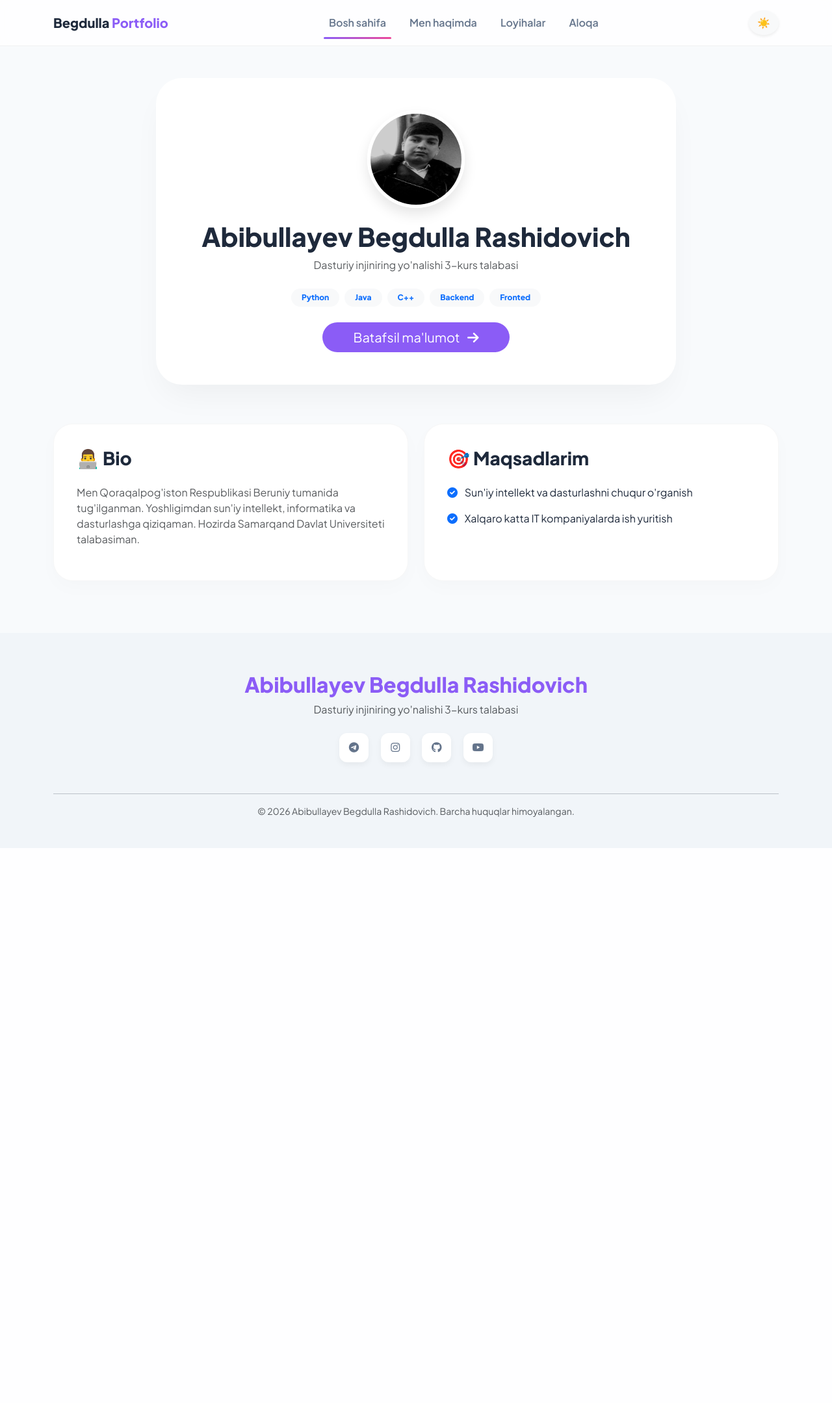
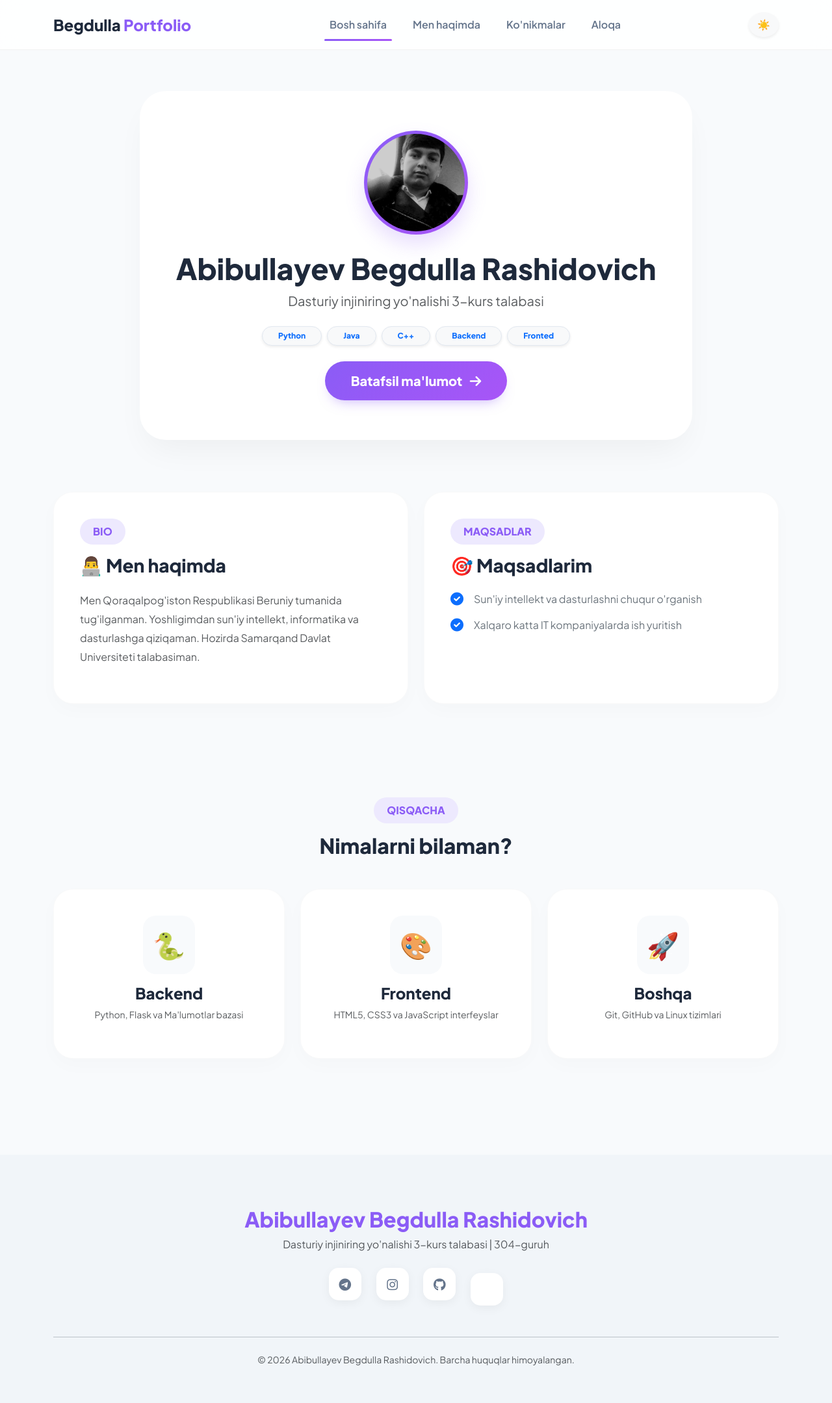
Before and after one commit to Begdulla005/Begdulla_portfolio, a Flask app: page / in a window 1280 px wide. Shown: the whole page at 65% size. Before the commit the page ends 1305 px from the top, so only its background shows below. Run offline with Flask 3, Linux system fonts and the light colour scheme.

Commit message:
Mukammal dizayn yakunlandi

```diff
--- a/templates/index.html
+++ b/templates/index.html
@@ -12,6 +12,7 @@
     <style>
         :root {
             --primary-purple: #8b5cf6;
+            --primary-gradient: linear-gradient(135deg, #8b5cf6 0%, #a855f7 100%);
             --soft-bg: #f8fafc;
         }
 
@@ -22,89 +23,141 @@
             scroll-behavior: smooth;
         }
 
-        /* --- 1. Navigatsiya menyusi (image_6e565a.png kabi) --- */
+        /* --- Navigatsiya --- */
         .navbar {
-            background: rgba(255, 255, 255, 0.8);
-            backdrop-filter: blur(10px);
+            background: rgba(255, 255, 255, 0.85);
+            backdrop-filter: blur(15px);
             padding: 15px 0;
             border-bottom: 1px solid rgba(0,0,0,0.05);
+            transition: all 0.3s ease;
         }
 
-        .navbar-brand { font-weight: 800; color: #1e293b; }
+        .navbar-brand { font-weight: 800; color: #1e293b; font-size: 1.5rem; }
         .navbar-brand span { color: var(--primary-purple); }
 
         .nav-link {
             font-weight: 600;
             color: #64748b !important;
-            margin: 0 10px;
+            margin: 0 12px;
             position: relative;
+            transition: color 0.3s ease;
         }
+
+        .nav-link:hover { color: var(--primary-purple) !important; }
 
         .nav-link.active::after {
             content: '';
             position: absolute;
             bottom: -5px; left: 0; width: 100%; height: 3px;
-            background: linear-gradient(90deg, #8b5cf6, #ec4899);
+            background: var(--primary-gradient);
             border-radius: 10px;
         }
 
-        /* --- 2. Hero Section --- */
+        /* --- Hero Section --- */
         .hero-section {
-            padding: 120px 0 60px;
+            padding: 140px 0 80px;
             text-align: center;
         }
 
         .main-profile-card {
             background: white;
             border-radius: 40px;
-            padding: 50px 30px;
+            padding: 60px 40px;
             box-shadow: 0 25px 50px -12px rgba(0, 0, 0, 0.05);
-            max-width: 800px;
+            max-width: 850px;
             margin: 0 auto;
+            border: 1px solid rgba(255,255,255,0.4);
+            transition: transform 0.3s ease;
         }
 
         .profile-img {
-            width: 150px; height: 150px;
+            width: 160px; height: 160px;
             border-radius: 50%;
-            border: 5px solid #fff;
-            box-shadow: 0 10px 20px rgba(0,0,0,0.1);
-            margin-bottom: 20px;
+            padding: 5px;
+            background: var(--primary-gradient);
+            box-shadow: 0 15px 30px rgba(139, 92, 246, 0.2);
+            margin-bottom: 25px;
+            object-fit: cover;
         }
 
-        /* --- 3. Info Cards (image_1bffb6.png ko'rinishi) --- */
+        /* --- Tugma Animatsiyasi (image_1baa54.png uslubida) --- */
+        .btn-custom {
+            background: var(--primary-gradient);
+            color: white;
+            border: none;
+            padding: 15px 40px;
+            font-weight: 700;
+            transition: all 0.4s cubic-bezier(0.175, 0.885, 0.32, 1.275);
+            box-shadow: 0 10px 20px -10px rgba(139, 92, 246, 0.5);
+        }
+
+        .btn-custom:hover {
+            transform: translateY(-5px);
+            box-shadow: 0 20px 30px -10px rgba(139, 92, 246, 0.6);
+            color: white;
+        }
+
+        /* --- Info Cards & Ko'nikmalar (image_6e5699.png uslubida) --- */
         .info-card {
             background: white;
             border-radius: 30px;
-            padding: 35px;
+            padding: 40px;
             height: 100%;
-            border: 1px solid rgba(0,0,0,0.03);
+            border: 1px solid rgba(0,0,0,0.02);
             box-shadow: 0 10px 30px rgba(0,0,0,0.02);
+            transition: all 0.3s ease;
         }
 
-        /* --- 4. Footer (image_6e56c0.png kabi) --- */
+        .info-card:hover {
+            transform: translateY(-10px);
+            box-shadow: 0 30px 60px -15px rgba(0, 0, 0, 0.08);
+        }
+
+        .skill-icon {
+            font-size: 2.5rem;
+            margin-bottom: 15px;
+            display: inline-block;
+            background: var(--soft-bg);
+            padding: 15px;
+            border-radius: 20px;
+        }
+
+        /* --- Footer --- */
         .footer {
-            padding: 60px 0 30px;
+            padding: 80px 0 40px;
             text-align: center;
             background: #f1f5f9;
-            margin-top: 80px;
+            margin-top: 100px;
         }
 
         .social-icons a {
-            width: 45px; height: 45px;
+            width: 50px; height: 50px;
             display: inline-flex; align-items: center; justify-content: center;
             background: white;
-            border-radius: 12px;
-            margin: 0 8px;
+            border-radius: 15px;
+            margin: 0 10px;
             color: #64748b;
             text-decoration: none;
             transition: 0.3s;
-            box-shadow: 0 4px 10px rgba(0,0,0,0.05);
+            box-shadow: 0 4px 15px rgba(0,0,0,0.05);
+            font-size: 1.2rem;
         }
 
         .social-icons a:hover {
             background: var(--primary-purple);
             color: white;
-            transform: translateY(-5px);
+            transform: translateY(-5px) rotate(8deg);
+        }
+
+        /* Bo'lim sarlavhalari uchun */
+        .section-tag {
+            background: #ede9fe;
+            color: var(--primary-purple);
+            font-weight: 700;
+            padding: 8px 20px;
+            border-radius: 50px;
+            display: inline-block;
+            margin-bottom: 15px;
         }
     </style>
 </head>
@@ -113,11 +166,14 @@
 <nav class="navbar navbar-expand-lg fixed-top">
     <div class="container">
         <a class="navbar-brand" href="#">Begdulla <span>Portfolio</span></a>
-        <div class="collapse navbar-collapse justify-content-center">
+        <button class="navbar-toggler" type="button" data-bs-toggle="collapse" data-bs-target="#navbarNav">
+            <span class="navbar-toggler-icon"></span>
+        </button>
+        <div class="collapse navbar-collapse justify-content-center" id="navbarNav">
             <ul class="navbar-nav">
                 <li class="nav-item"><a class="nav-link active" href="#">Bosh sahifa</a></li>
                 <li class="nav-item"><a class="nav-link" href="#bio">Men haqimda</a></li>
-                <li class="nav-item"><a class="nav-link" href="#loyihalar">Loyihalar</a></li>
+                <li class="nav-item"><a class="nav-link" href="#ko-nikmalar">Ko'nikmalar</a></li>
                 <li class="nav-item"><a class="nav-link" href="#aloqa">Aloqa</a></li>
             </ul>
         </div>
@@ -130,37 +186,70 @@
 <div class="container">
     <section class="hero-section">
         <div class="main-profile-card">
-            <img src="{{ url_for('static', filename='rasm.jpg') }}" class="profile-img">
-            <h1 class="fw-bold mb-2">{{ user.ism }}</h1>
-            <p class="text-muted mb-4">{{ user.unv }}</p>
-            <div class="d-flex justify-content-center gap-2 mb-4">
+            <img src="{{ url_for('static', filename='rasm.jpg') }}" class="profile-img" alt="Profil rasmi">
+            <h1 class="fw-bold mb-2" style="font-size: 2.8rem;">{{ user.ism }}</h1>
+            <p class="text-muted mb-4 fs-5">{{ user.unv }}</p>
+            <div class="d-flex justify-content-center flex-wrap gap-2 mb-4">
                 {% for x in user.qiziqishlar %}
-                <span class="badge rounded-pill bg-light text-primary p-2 px-3">{{ x }}</span>
+                <span class="badge rounded-pill bg-light text-primary p-2 px-4 shadow-sm" style="border: 1px solid #e2e8f0;">{{ x }}</span>
                 {% endfor %}
             </div>
-            <a href="#bio" class="btn btn-primary btn-lg rounded-pill px-5" style="background: var(--primary-purple); border:none;">
+            <a href="#bio" class="btn btn-custom btn-lg rounded-pill">
                 Batafsil ma'lumot <i class="fas fa-arrow-right ms-2"></i>
             </a>
         </div>
     </section>
 
-    <section id="bio" class="row g-4 mb-5">
+    <section id="bio" class="row g-4 mb-5 pb-5">
         <div class="col-lg-6">
             <div class="info-card">
-                <h3 class="fw-bold mb-4">👨‍💻 Bio</h3>
-                <p class="text-muted">{{ user.bio }}</p>
+                <div class="section-tag">BIO</div>
+                <h3 class="fw-bold mb-4">👨‍💻 Men haqimda</h3>
+                <p class="text-muted" style="line-height: 1.8;">{{ user.bio }}</p>
             </div>
         </div>
         <div class="col-lg-6">
             <div class="info-card">
+                <div class="section-tag">MAQSADLAR</div>
                 <h3 class="fw-bold mb-4">🎯 Maqsadlarim</h3>
                 <ul class="list-unstyled">
                     {% for m in user.maqsadlar %}
-                    <li class="mb-3">
-                        <i class="fas fa-check-circle text-primary me-2"></i> {{ m }}
+                    <li class="mb-3 d-flex align-items-center">
+                        <i class="fas fa-check-circle text-primary me-3 fs-5"></i>
+                        <span class="text-secondary fw-medium">{{ m }}</span>
                     </li>
                     {% endfor %}
                 </ul>
+            </div>
+        </div>
+    </section>
+
+    <section id="ko-nikmalar" class="py-5">
+        <div class="text-center mb-5">
+            <div class="section-tag">QISQACHA</div>
+            <h2 class="fw-bold">Nimalarni bilaman?</h2>
+        </div>
+        <div class="row g-4 text-center">
+            <div class="col-md-4">
+                <div class="info-card">
+                    <div class="skill-icon">🐍</div>
+                    <h4 class="fw-bold">Backend</h4>
+                    <p class="text-muted small">Python, Flask va Ma'lumotlar bazasi</p>
+                </div>
+            </div>
+            <div class="col-md-4">
+                <div class="info-card">
+                    <div class="skill-icon">🎨</div>
+                    <h4 class="fw-bold">Frontend</h4>
+                    <p class="text-muted small">HTML5, CSS3 va JavaScript interfeyslar</p>
+                </div>
+            </div>
+            <div class="col-md-4">
+                <div class="info-card">
+                    <div class="skill-icon">🚀</div>
+                    <h4 class="fw-bold">Boshqa</h4>
+                    <p class="text-muted small">Git, GitHub va Linux tizimlari</p>
+                </div>
             </div>
         </div>
     </section>
@@ -168,20 +257,21 @@
 
 <footer class="footer" id="aloqa">
     <div class="container">
-        <h2 class="fw-bold mb-2" style="color: var(--primary-purple);">{{ user.ism }}</h2>
-        <p class="text-muted mb-4">{{ user.unv }}</p>
+        <h2 class="fw-bold mb-2" style="color: var(--primary-purple); font-size: 2rem;">{{ user.ism }}</h2>
+        <p class="text-muted mb-4 fs-6">{{ user.unv }} | 304-guruh</p>
 
         <div class="social-icons mb-5">
-            <a href="https://t.me/{{ user.tg }}"><i class="fab fa-telegram-plane"></i></a>
-            <a href="https://instagram.com/{{ user.insta }}"><i class="fab fa-instagram"></i></a>
-            <a href="#"><i class="fab fa-github"></i></a>
-            <a href="#"><i class="fab fa-youtube"></i></a>
+            <a href="https://t.me/{{ user.tg }}" target="_blank"><i class="fab fa-telegram-plane"></i></a>
+            <a href="https://instagram.com/{{ user.insta }}" target="_blank"><i class="fab fa-instagram"></i></a>
+            <a href="#" title="GitHub"><i class="fab fa-github"></i></a>
+            <a href="#" title="X (Twitter)"><i class="fab fa-x-twitter"></i></a>
         </div>
 
-        <hr class="opacity-10">
+        <hr class="opacity-10 my-4">
         <p class="text-muted small">© 2026 {{ user.ism }}. Barcha huquqlar himoyalangan.</p>
     </div>
 </footer>
 
+<script src="https://cdn.jsdelivr.net/npm/bootstrap@5.3.0/dist/js/bootstrap.bundle.min.js"></script>
 </body>
 </html>
```
